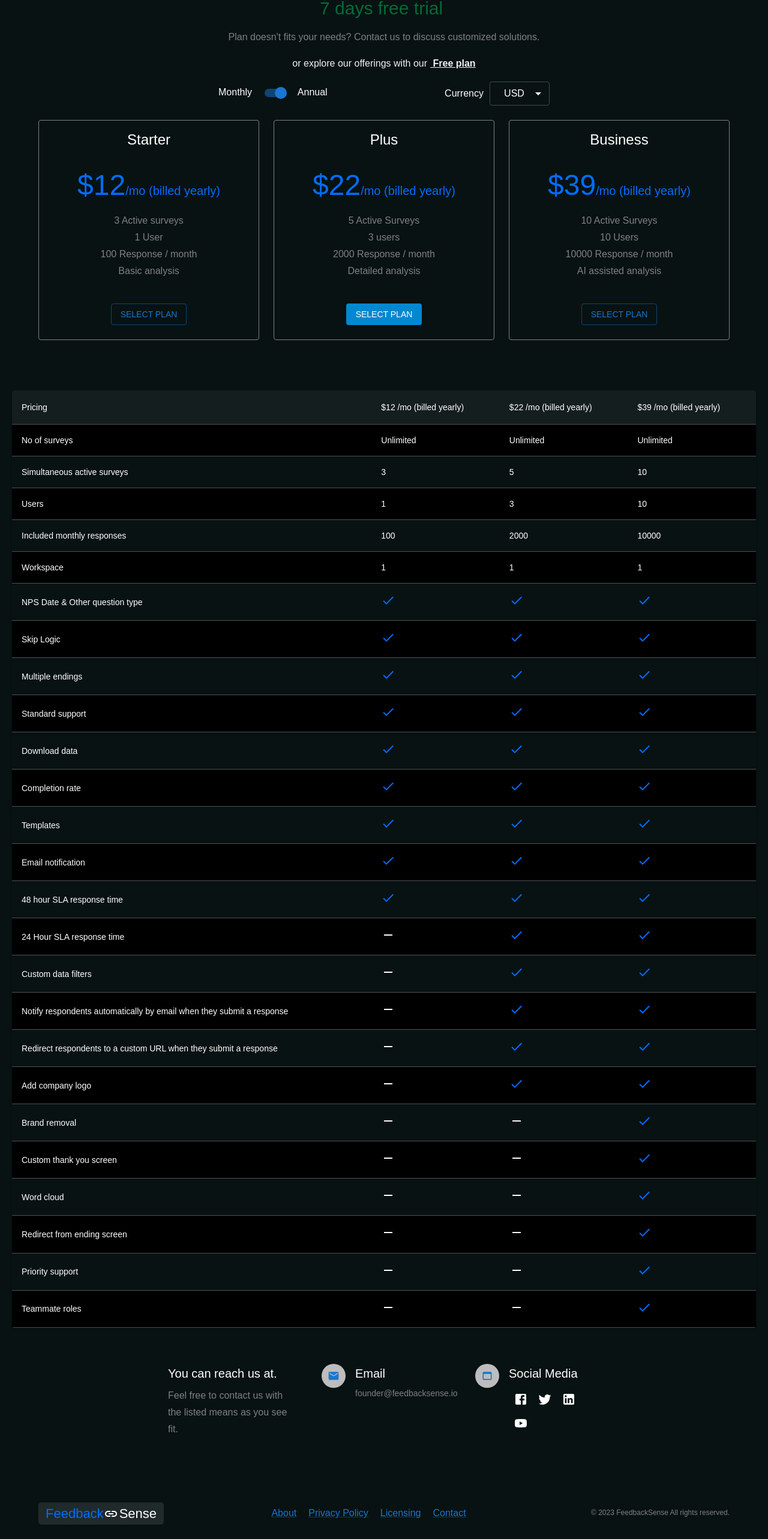
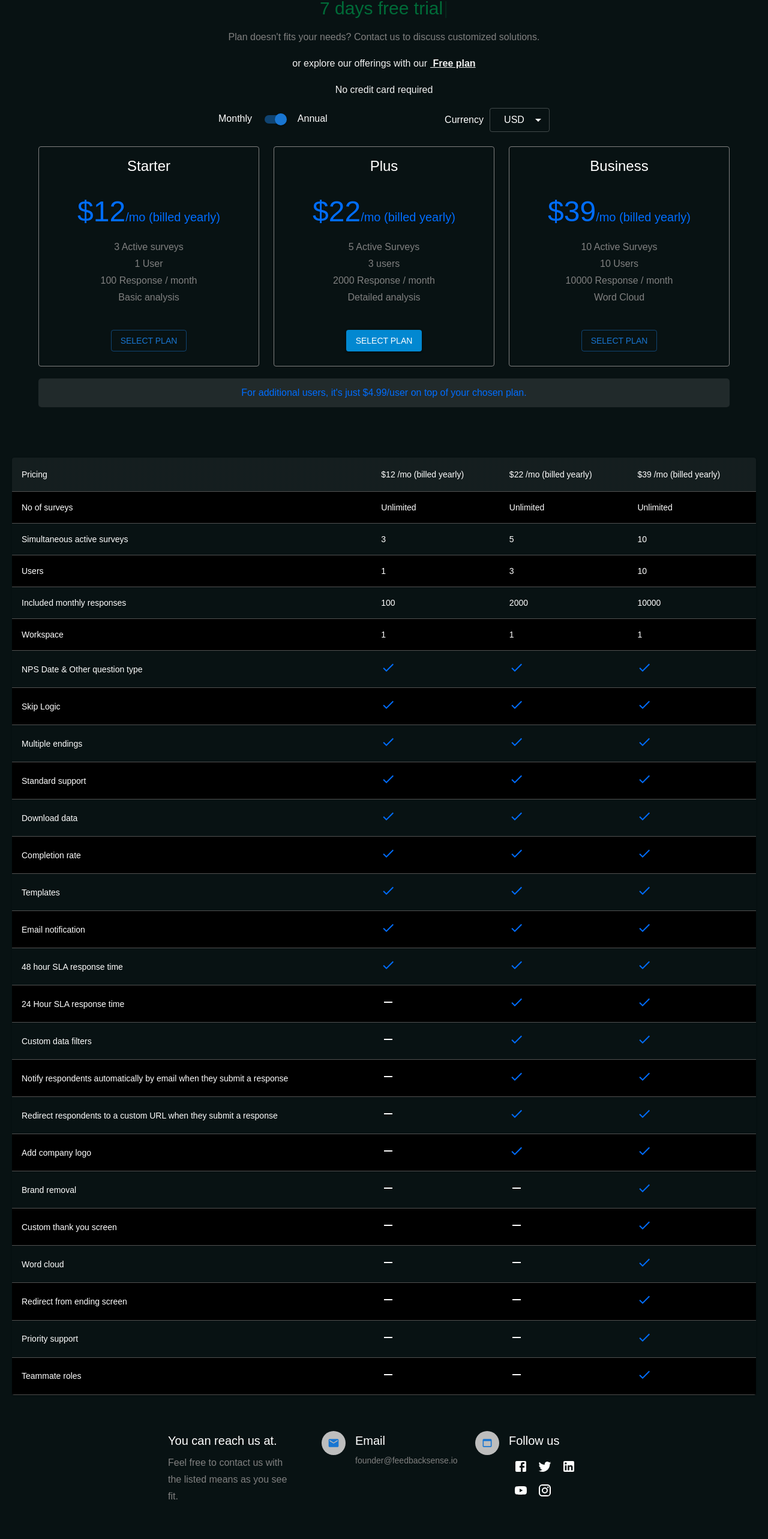
Before and after one commit to asamadk/FeedbackSense-Website, a React (Create React App) app: page /pricing in a window 1280 px wide. Shown: the part 164-2730 px from the top of the page at 60% size. Built offline with nearby package versions, Linux system fonts and the light colour scheme; no server answers; a web font is replaced by a local one.

Commit message:
insta added, per user pricing ,

```diff
--- a/src/Components/Footer.tsx
+++ b/src/Components/Footer.tsx
@@ -22,7 +22,7 @@ export default function Footer(props: any) {
         'description': 'Feel free to contact us with the listed means as you see fit.',
         'contact2': 'Email',
         'contact2-desc': 'founder@feedbacksense.io',
-        'contact3': 'Social Media',
+        'contact3': 'Follow us',
         ...props.content
     };
 
--- a/src/Components/SocialComponent.tsx
+++ b/src/Components/SocialComponent.tsx
@@ -3,6 +3,7 @@ import FacebookIcon from '@mui/icons-material/Facebook';
 import TwitterIcon from '@mui/icons-material/Twitter';
 import LinkedInIcon from '@mui/icons-material/LinkedIn';
 import YouTubeIcon from '@mui/icons-material/YouTube';
+import InstagramIcon from '@mui/icons-material/Instagram';
 import React from 'react'
 
 function SocialComponent() {
@@ -20,6 +21,9 @@ function SocialComponent() {
             <IconButton target='__blank' href="https://www.youtube.com/channel/UCA4cg77mSWT0u1tUS0Y_oCg" color="inherit">
                 <YouTubeIcon />
             </IconButton>
+            <IconButton target='__blank' href="https://www.instagram.com/feedbacksense/" color="inherit">
+                <InstagramIcon />
+            </IconButton>
         </>
     )
 }
--- a/src/Layouts/Pricing.tsx
+++ b/src/Layouts/Pricing.tsx
@@ -60,7 +60,8 @@ export default function Pricing(props: any) {
     '03_benefit1': '10 Active Surveys',
     '03_benefit2': '10 Users',
     '03_benefit3': '10000 Response / month',
-    '03_benefit4': 'AI assisted analysis',
+    // '03_benefit4': 'AI assisted analysis',
+    '03_benefit4': 'Word Cloud',
     '03_primary-action': 'Select Plan',
     '03_secondary-action': 'Learn more',
     'free-trial': '7 days free trial',
@@ -174,7 +175,14 @@ export default function Pricing(props: any) {
                 paragraph={true}
               >
                 or explore our offerings with our
-                <a style={{color : '#f1f1f1',fontWeight : 700,marginLeft : '5px'}} href='https://app.feedbacksense.io/' > Free plan</a>
+                <a style={{ color: '#f1f1f1', fontWeight: 700, marginLeft: '5px' }} href='https://app.feedbacksense.io/' > Free plan</a>
+              </Typography>
+              <Typography
+                sx={{ color: '#f1f1f1' }}
+                variant="subtitle1"
+                paragraph={true}
+              >
+                No credit card required
               </Typography>
               <Box sx={{ display: 'flex', justifyContent: 'space-between' }} >
                 <div>
@@ -257,6 +265,11 @@ export default function Pricing(props: any) {
               </Card>
             </Grid>
           </Grid>
+          <Box sx={{ backgroundColor: '#212a2b', borderRadius: '5px', marginTop: '20px',padding : '10px' }} >
+            <Typography color={'#006dff'} variant="subtitle1" component="p">
+              {`For additional users, it's just ${curSym}${curSym === '$' ? 4.99 : 199}/user on top of your chosen plan.`}
+            </Typography>
+          </Box>
         </Box>
       </Container>
       <ThemeProvider theme={darkTheme} >
```
